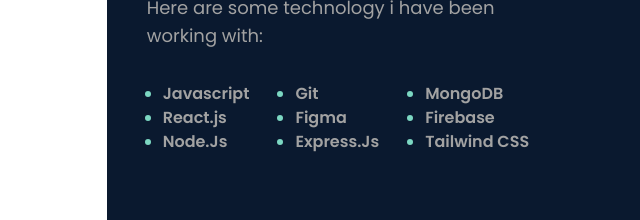
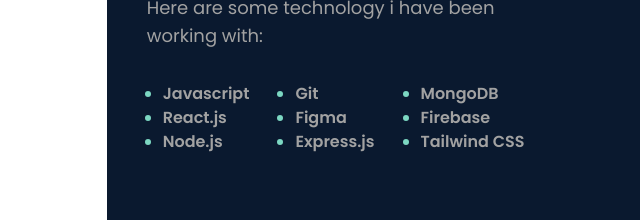
Before and after one commit to kecoaberotak/kecoaberotak-portfolio-website, a React (Vite) app: page / in a window 1280 px wide. Shown: the part 1240-1460 px from the top of the page, without its empty margins (640-1280 px from the left). Built offline with nearby package versions, Linux system fonts and the light colour scheme.

Commit message:
edit about content

```diff
--- a/src/components/elements/About.jsx
+++ b/src/components/elements/About.jsx
@@ -61,12 +61,12 @@
         <ul className="list-disc pl-4 marker:text-biruLight">
           <li>Javascript</li>
           <li>React.js</li>
-          <li>Node.Js</li>
+          <li>Node.js</li>
         </ul>
         <ul className="list-disc pl-4 marker:text-biruLight">
           <li>Git</li>
           <li>Figma</li>
-          <li>Express.Js</li>
+          <li>Express.js</li>
         </ul>
         <ul className="list-disc pl-4 marker:text-biruLight">
           <li>MongoDB</li>
```
